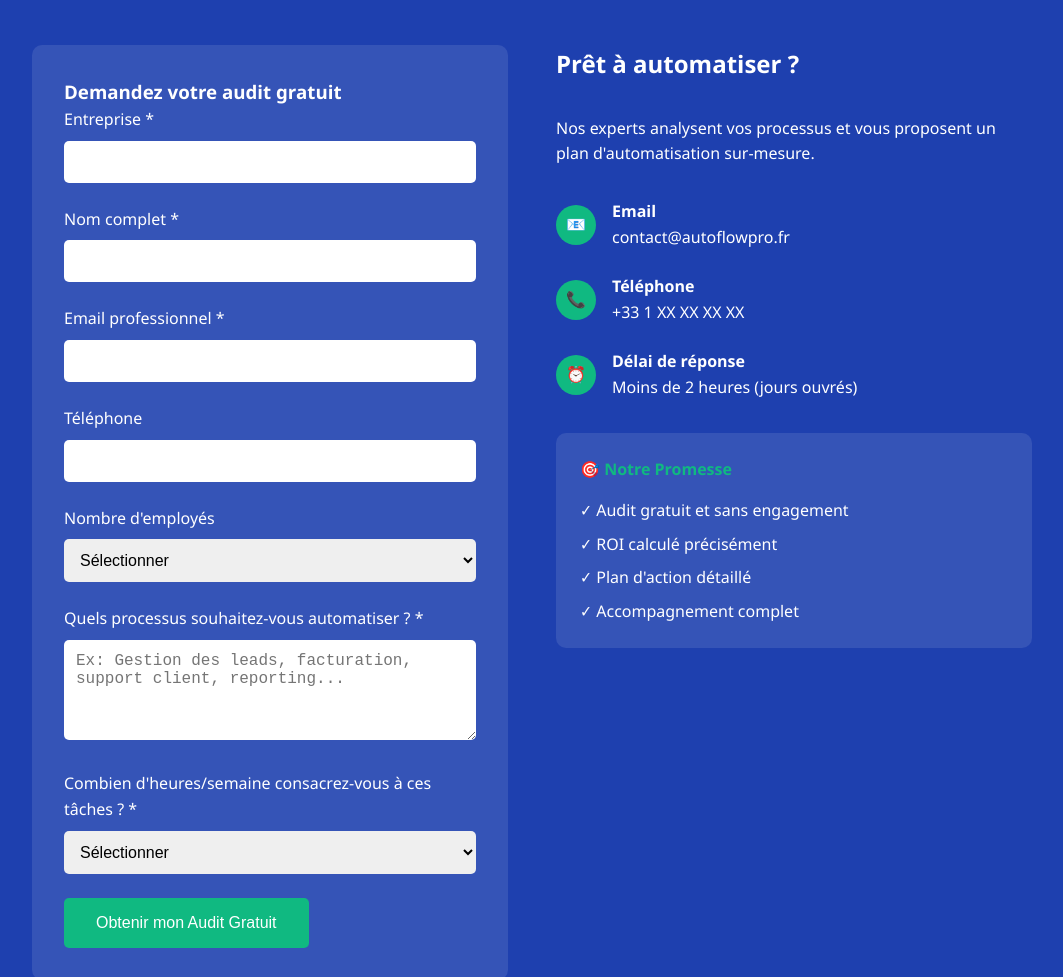
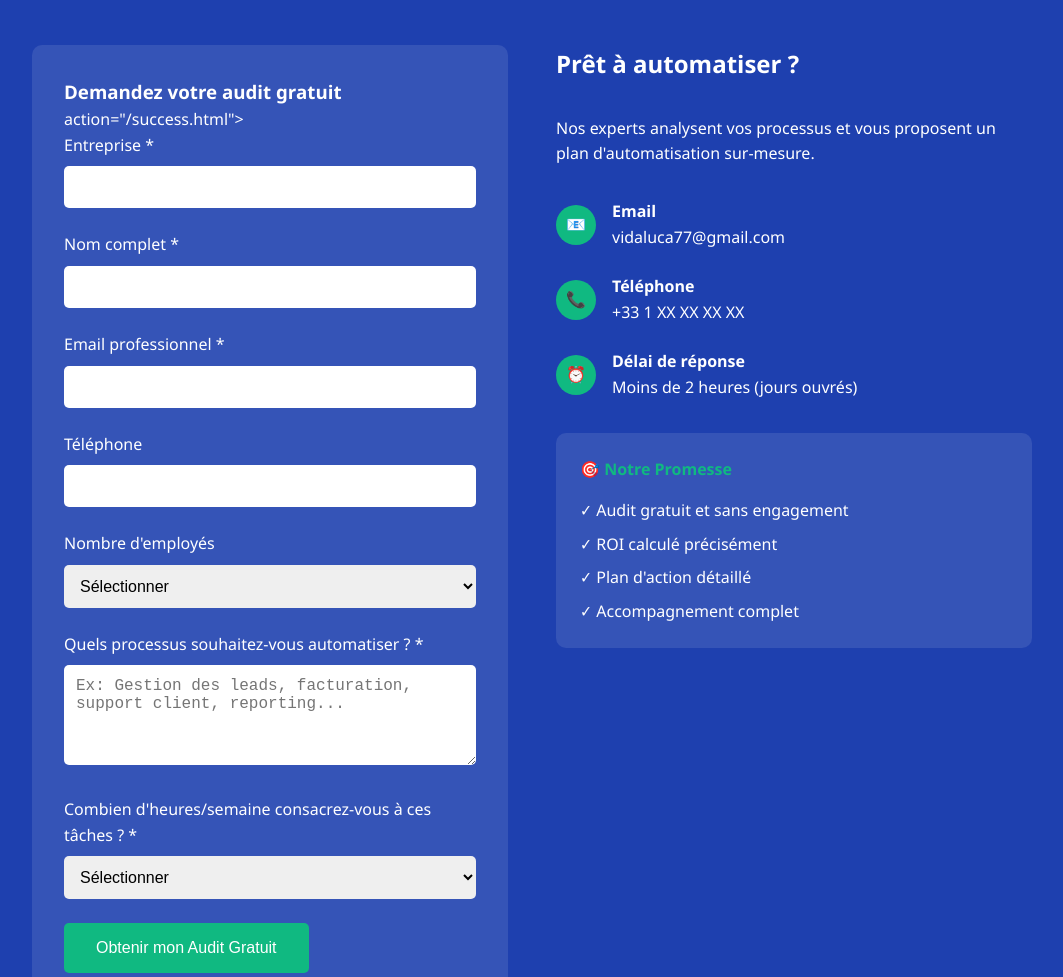
Before and after one commit to vidaluca77-cloud/automation-agency, a website: page index.html in a window 1280 px wide. Shown: the part 3639-4616 px from the top of the page, without its empty margins (108-1171 px from the left). Drawn offline with Linux system fonts and the light colour scheme.

Commit message:
Fix form action for Netlify Forms ans email adress

```diff
--- a/index.html
+++ b/index.html
@@ -720,7 +720,7 @@
             <div class="contact-content">
                 <div class="contact-form">
                     <h3>Demandez votre audit gratuit</h3>
-                    <form name="contact" method="POST" netlify-honeypot="bot-field" data-netlify="true">
+                    <form name="contact" method="POST" netlify-honeypot="bot-field" data-netlify="true">action="/success.html">
                         <input type="hidden" name="bot-field" />
                         <input type="hidden" name="form-name" value="contact" />
 
@@ -783,7 +783,7 @@
                         <div class="contact-item-icon">📧</div>
                         <div>
                             <strong>Email</strong><br>
-                            contact@autoflowpro.fr
+                            vidaluca77@gmail.com
                         </div>
                     </div>
 
```
